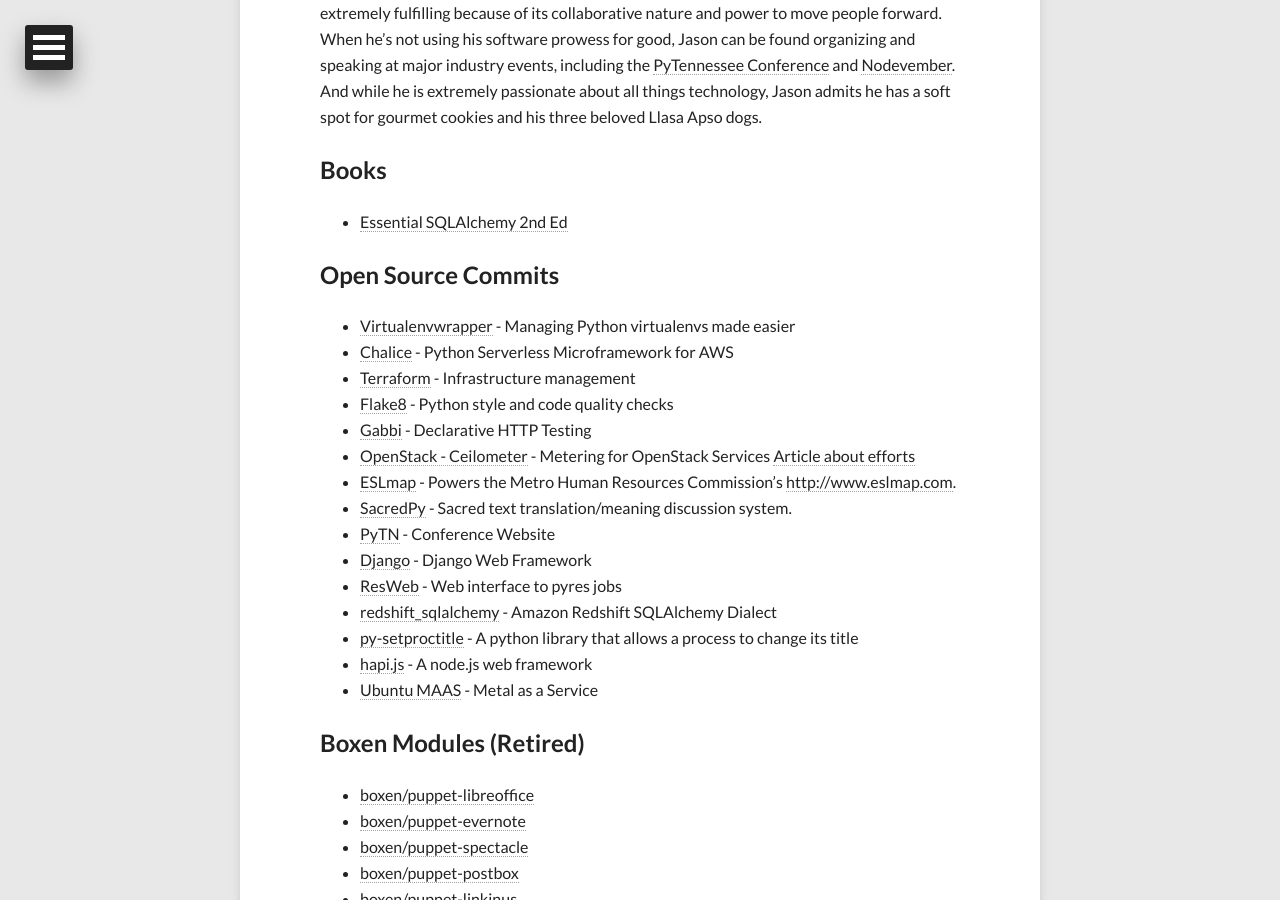
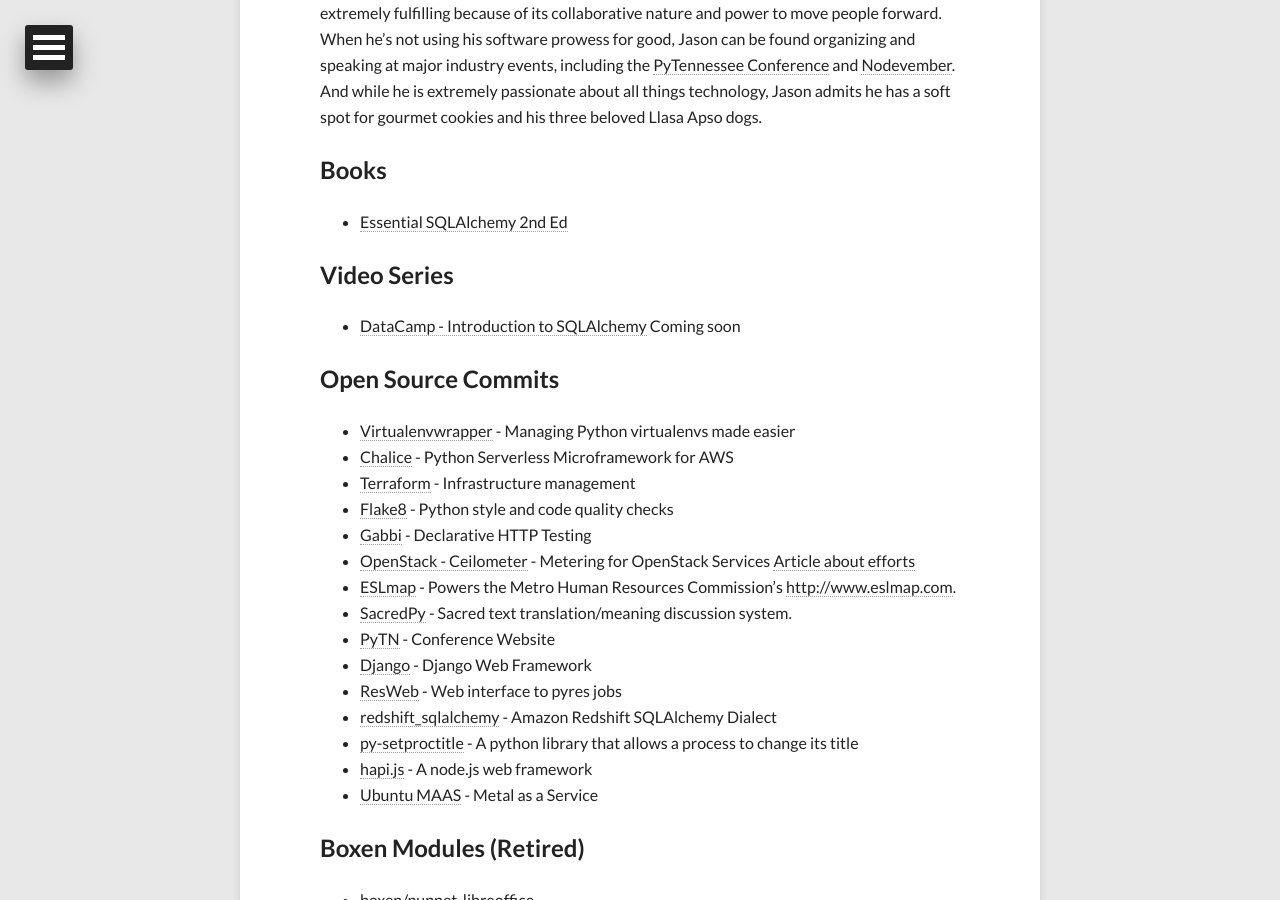
Before and after one commit to jasonamyers/jasonamyers.github.com, a Jekyll site: the page built from about.md, in a window 1280 px wide and 900 px high, scrolled down 869 px. Built offline with Jekyll 4.4.1, drawn with Linux system fonts in a browser that asks for light colours; nearby versions of some CDN libraries.

Commit message:
Adding DataCamp Information
Signed-off-by: Jason Myers <jason@jasonamyers.com>

```diff
--- a/_config.yml
+++ b/_config.yml
@@ -31,6 +31,9 @@
 links:
   - title: Essential SQLAlchemy 2nd Edition
     url: http://shop.oreilly.com/product/0636920035800.do
+    external: true
+  - title: DataCamp
+    url: http://www.datacamp.com
     external: true
   - title: PyTennessee
     url: http://www.pytennessee.org
--- a/about.md
+++ b/about.md
@@ -17,6 +17,10 @@
 ## Books
 
 * [Essential SQLAlchemy 2nd Ed](http://shop.oreilly.com/product/0636920035800.do)
+
+## Video Series
+
+* [DataCamp - Introduction to SQLAlchemy](http://www.datacamp.com) Coming soon
 
 ## Open Source Commits
 
```
